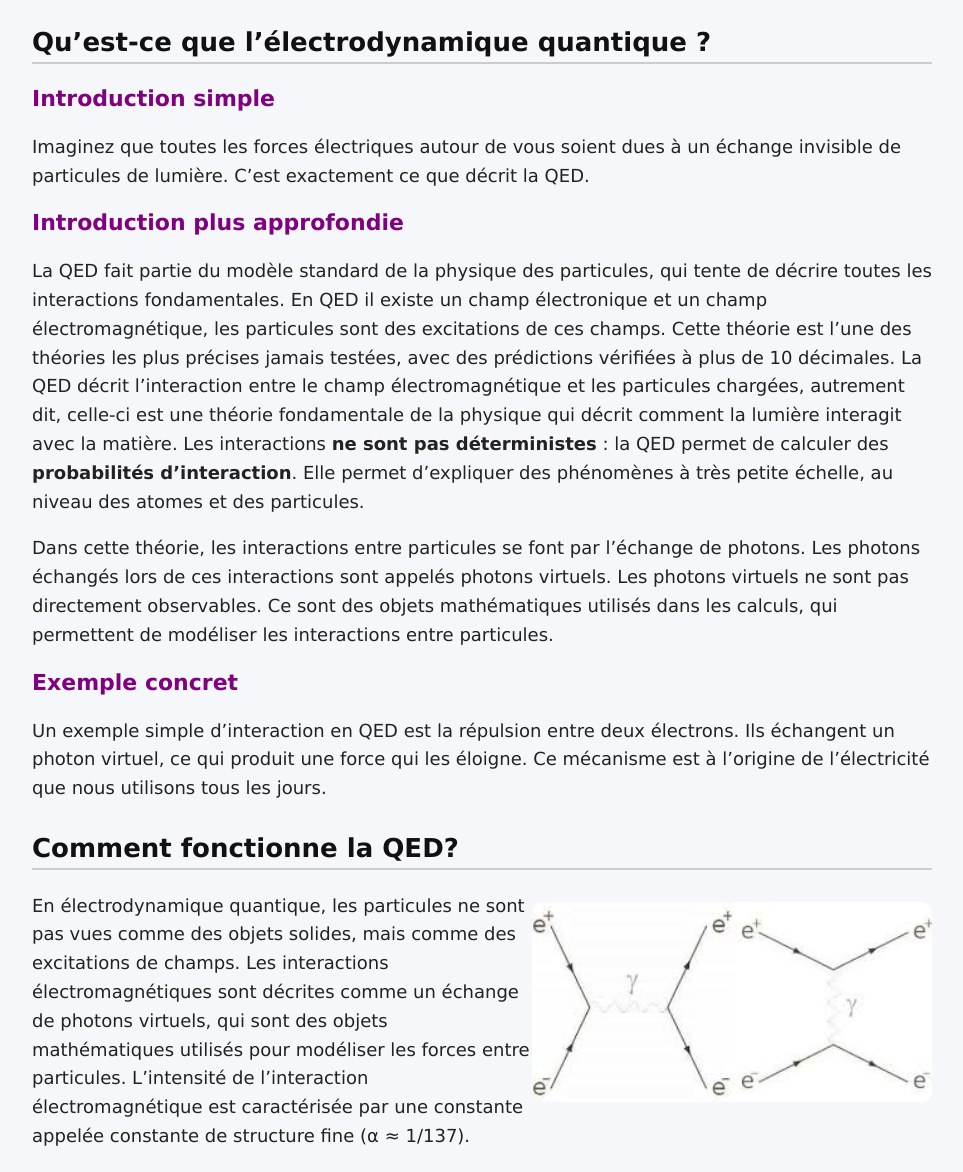
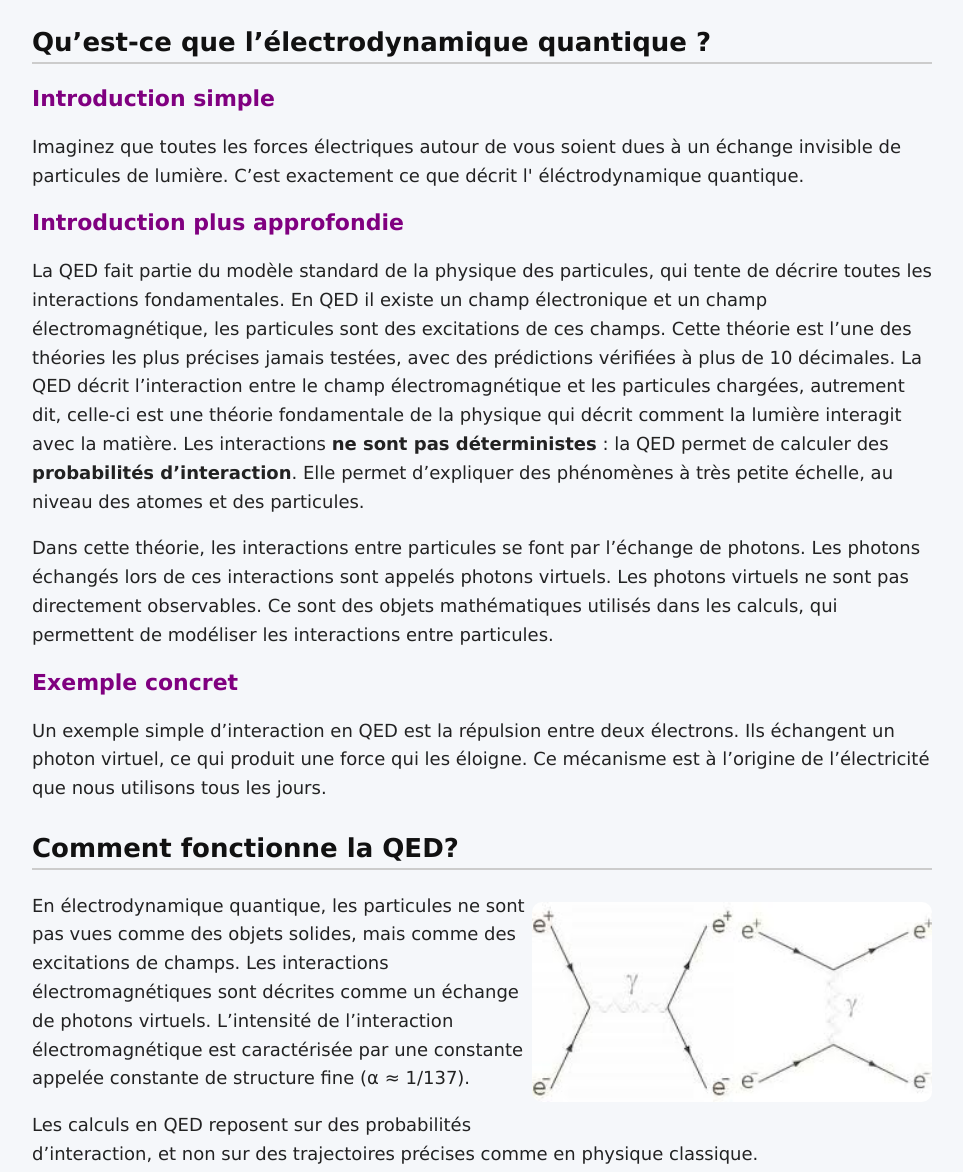
Before and after one commit to Atheris-Hispida/QED-site, a plain HTML site: page index.html in a window 1280 px wide. Shown: the part 99-1271 px from the top of the page, without its empty margins (158-1121 px from the left). Drawn offline with Linux system fonts and the light colour scheme.

Commit message:
Update index.html

```diff
--- a/index.html
+++ b/index.html
@@ -18,7 +18,7 @@
 		</h3>
 		<p class="paragraphe">
 		Imaginez que toutes les forces électriques autour de vous soient dues à un échange invisible
-		de particules de lumière. C’est exactement ce que décrit la QED.
+		de particules de lumière. C’est exactement ce que décrit l' éléctrodynamique quantique.
 		</p>
 		<h3 class="sous-titre">
 		Introduction plus approfondie
@@ -56,8 +56,7 @@
 		<p class="paragraphe">
 		En électrodynamique quantique, les particules ne sont pas vues comme des objets solides,
 		mais comme des excitations de champs.
-		Les interactions électromagnétiques sont décrites comme un échange de photons virtuels,
-		qui sont des objets mathématiques utilisés pour modéliser les forces entre particules.
+		Les interactions électromagnétiques sont décrites comme un échange de photons virtuels.
 		L’intensité de l’interaction électromagnétique est caractérisée par une constante
 		appelée constante de structure fine (α ≈ 1/137).
 		</p>
```
